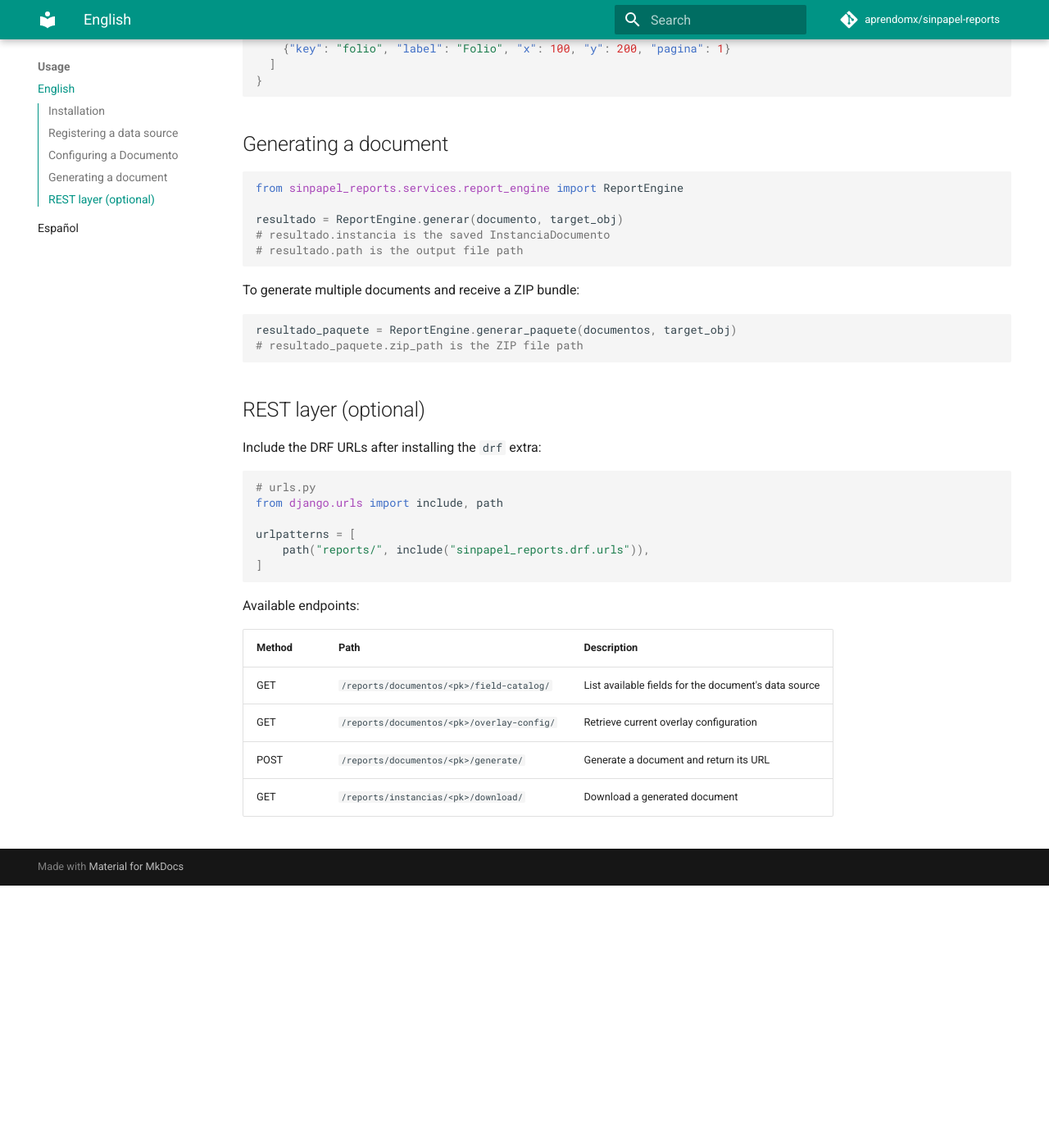
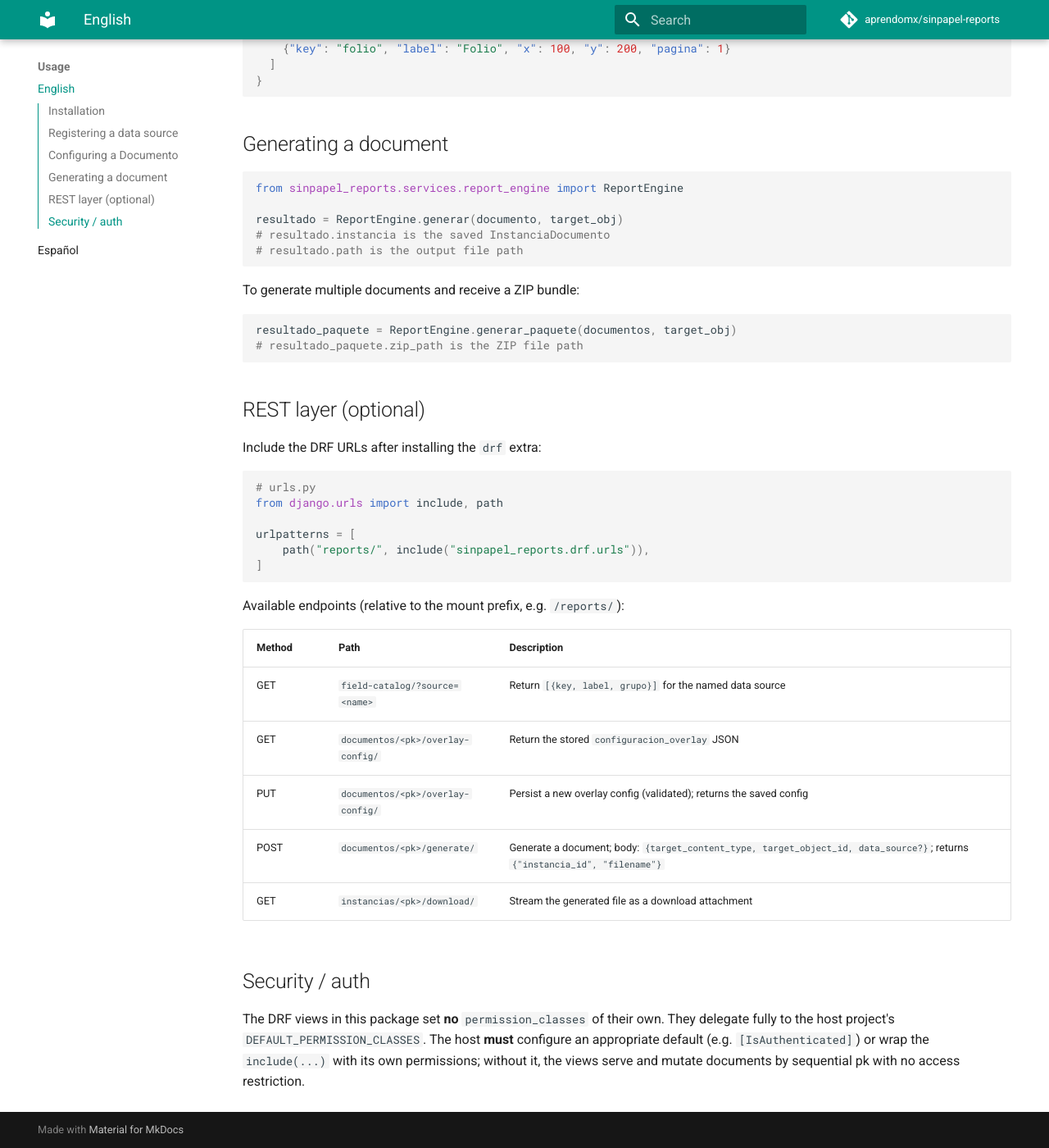
Before and after one commit to aprendomx/sinpapel-reports, an MkDocs documentation site: the page built from docs/usage/en.md, in a window 1280 px wide and 1400 px high, scrolled down 930 px. Shown: the whole window at 82% size. Built offline with MkDocs 1.6.1 and Material for MkDocs 9.7.7, drawn with Linux system fonts in a browser that asks for light colours; comment, search, counter and statistics services are not loaded; before the commit the page ends 2010 px from its top, so only the background shows below that.

Commit message:
fix: address final-review findings (docs accuracy, page int-cast, PUT validation, download attachment, auth docs, hygiene)
Co-Authored-By: Claude Sonnet 4.6 <noreply@anthropic.com>

````diff
--- a/docs/usage/en.md
+++ b/docs/usage/en.md
@@ -74,11 +74,20 @@ urlpatterns = [
 ]
 ```
 
-Available endpoints:
+Available endpoints (relative to the mount prefix, e.g. `/reports/`):
 
 | Method | Path | Description |
 |--------|------|-------------|
-| GET | `/reports/documentos/<pk>/field-catalog/` | List available fields for the document's data source |
-| GET | `/reports/documentos/<pk>/overlay-config/` | Retrieve current overlay configuration |
-| POST | `/reports/documentos/<pk>/generate/` | Generate a document and return its URL |
-| GET | `/reports/instancias/<pk>/download/` | Download a generated document |
+| GET | `field-catalog/?source=<name>` | Return `[{key, label, grupo}]` for the named data source |
+| GET | `documentos/<pk>/overlay-config/` | Return the stored `configuracion_overlay` JSON |
+| PUT | `documentos/<pk>/overlay-config/` | Persist a new overlay config (validated); returns the saved config |
+| POST | `documentos/<pk>/generate/` | Generate a document; body: `{target_content_type, target_object_id, data_source?}`; returns `{"instancia_id", "filename"}` |
+| GET | `instancias/<pk>/download/` | Stream the generated file as a download attachment |
+
+## Security / auth
+
+The DRF views in this package set **no** `permission_classes` of their own.
+They delegate fully to the host project's `DEFAULT_PERMISSION_CLASSES`.
+The host **must** configure an appropriate default (e.g. `[IsAuthenticated]`)
+or wrap the `include(...)` with its own permissions; without it, the views
+serve and mutate documents by sequential pk with no access restriction.
````
Also changed, not shown: README.es.md (+12 -0 lines), README.md (+12 -0 lines), docs/usage/es.md (+14 -5 lines), 8 other files.
